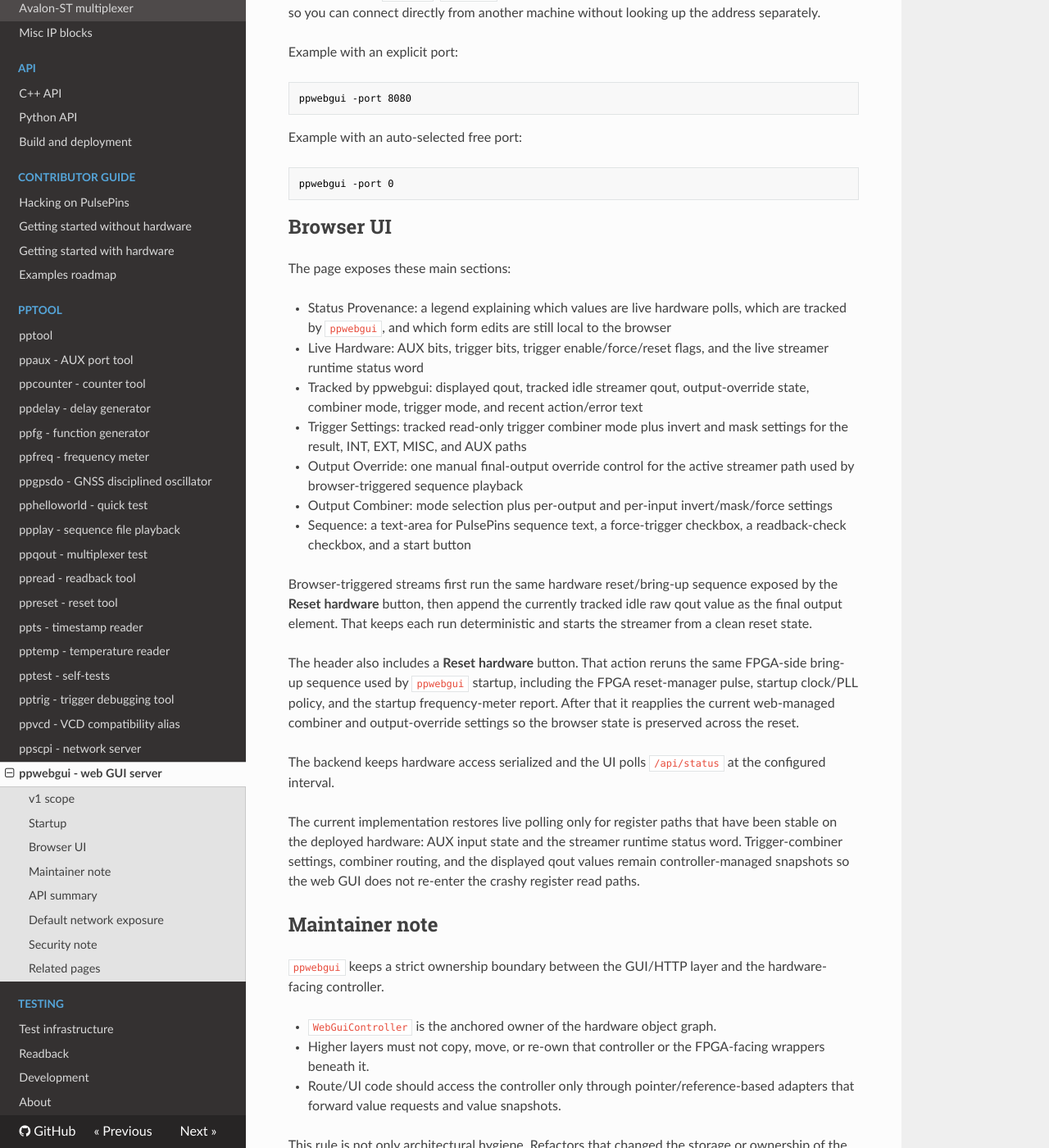
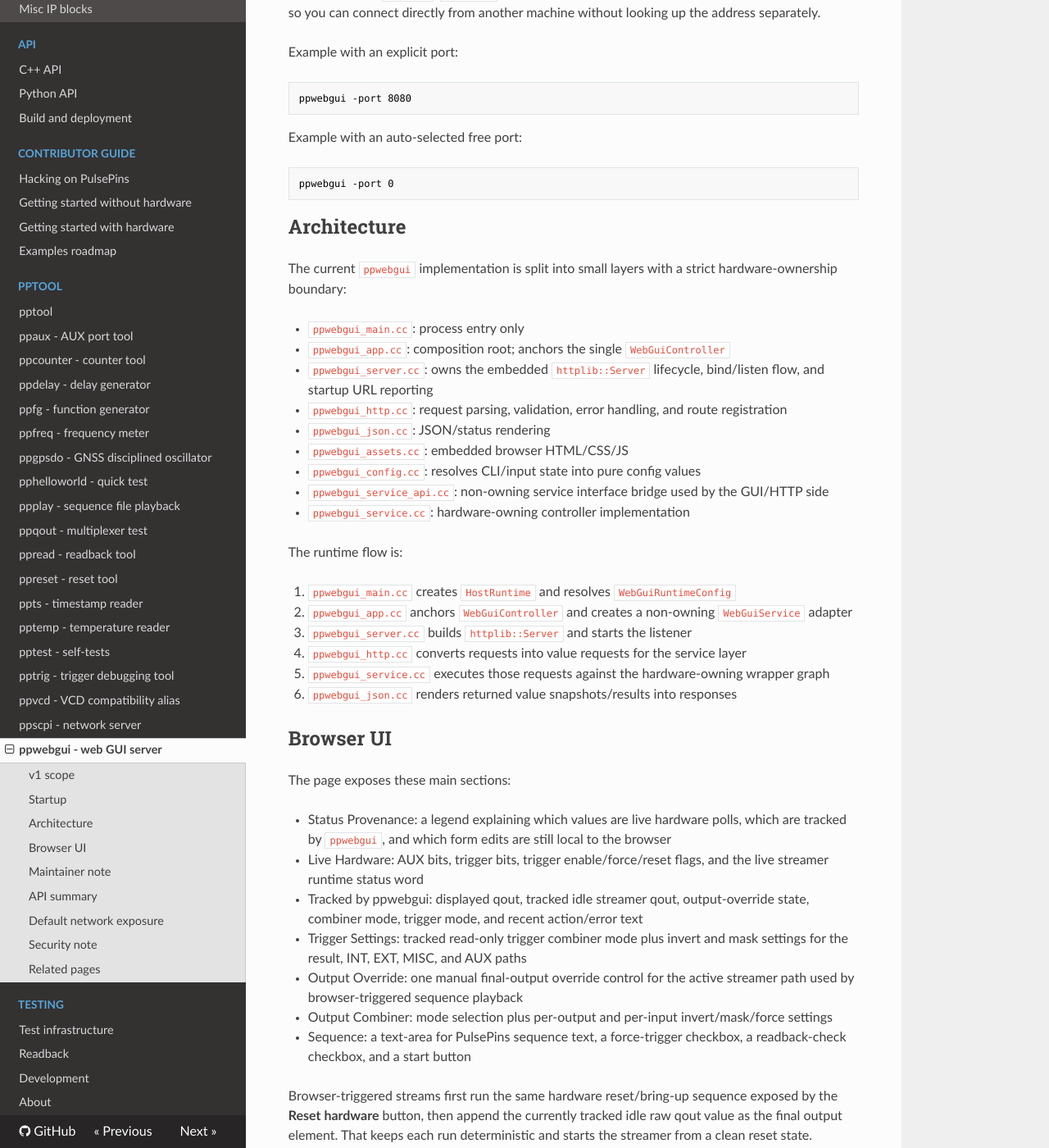
Before and after one commit to rokzitko/PulsePins, an MkDocs documentation site: the page built from docs/docs/ppwebgui.md, in a window 1280 px wide and 1400 px high, scrolled down 1101 px. Shown: the whole window at 82% size. Built offline with MkDocs 1.6.1, drawn with Linux system fonts in a browser that asks for light colours; nearby versions of some CDN libraries; some of the changed text lies outside the part shown.

Commit message:
document final ppwebgui architecture split
Update the maintainer docs to reflect the completed ppwebgui layering, control flow, and pure-value boundaries between the app, server, HTTP, and hardware-owning service layers. Record the anchored WebGuiController ownership rule alongside the final module map so future changes can extend the system without reintroducing the earlier lifetime bugs.

````diff
--- a/docs/docs/ppwebgui.md
+++ b/docs/docs/ppwebgui.md
@@ -50,6 +50,29 @@ Example with an auto-selected free port:
 ppwebgui -port 0
 ```
 
+## Architecture
+
+The current `ppwebgui` implementation is split into small layers with a strict hardware-ownership boundary:
+
+* `ppwebgui_main.cc`: process entry only
+* `ppwebgui_app.cc`: composition root; anchors the single `WebGuiController`
+* `ppwebgui_server.cc`: owns the embedded `httplib::Server` lifecycle, bind/listen flow, and startup URL reporting
+* `ppwebgui_http.cc`: request parsing, validation, error handling, and route registration
+* `ppwebgui_json.cc`: JSON/status rendering
+* `ppwebgui_assets.cc`: embedded browser HTML/CSS/JS
+* `ppwebgui_config.cc`: resolves CLI/input state into pure config values
+* `ppwebgui_service_api.cc`: non-owning service interface bridge used by the GUI/HTTP side
+* `ppwebgui_service.cc`: hardware-owning controller implementation
+
+The runtime flow is:
+
+1. `ppwebgui_main.cc` creates `HostRuntime` and resolves `WebGuiRuntimeConfig`
+2. `ppwebgui_app.cc` anchors `WebGuiController` and creates a non-owning `WebGuiService` adapter
+3. `ppwebgui_server.cc` builds `httplib::Server` and starts the listener
+4. `ppwebgui_http.cc` converts requests into value requests for the service layer
+5. `ppwebgui_service.cc` executes those requests against the hardware-owning wrapper graph
+6. `ppwebgui_json.cc` renders returned value snapshots/results into responses
+
 ## Browser UI
 
 The page exposes these main sections:
@@ -82,11 +105,19 @@ This rule is not only architectural hygiene. Refactors that changed the storage
 
 On the GUI side, the current split also keeps the remaining non-hardware dependencies explicit through small value objects:
 
+- `WebGuiRuntimeConfig` for resolved startup/runtime policy
 - `WebGuiAssets` for the embedded browser payload
 - `WebGuiServerBinding` for bind/listen inputs
 - `WebGuiHttpOptions` for route-side logging policy
 
 Those types let the app, server, and HTTP layers depend on each other through pure values instead of reaching across modules for hidden globals or broader runtime objects.
+
+The hardware-facing side should continue to expose only:
+
+- value requests such as combiner changes, output override changes, reset requests, and stream launch requests
+- value snapshots/results such as `StatusSnapshot`, `ResetResult`, and `StreamResult`
+
+Higher layers should never own or relocate the hardware wrapper graph directly.
 
 While the user is editing the **Output Override** or **Output Combiner** form, the browser keeps those local edits visible until **Apply** or **Revert local edits** is pressed. That makes it explicit when the visible form contents differ from the tracked state coming back from `/api/status`.
 
````
Also changed, not shown: c++/README.md.
